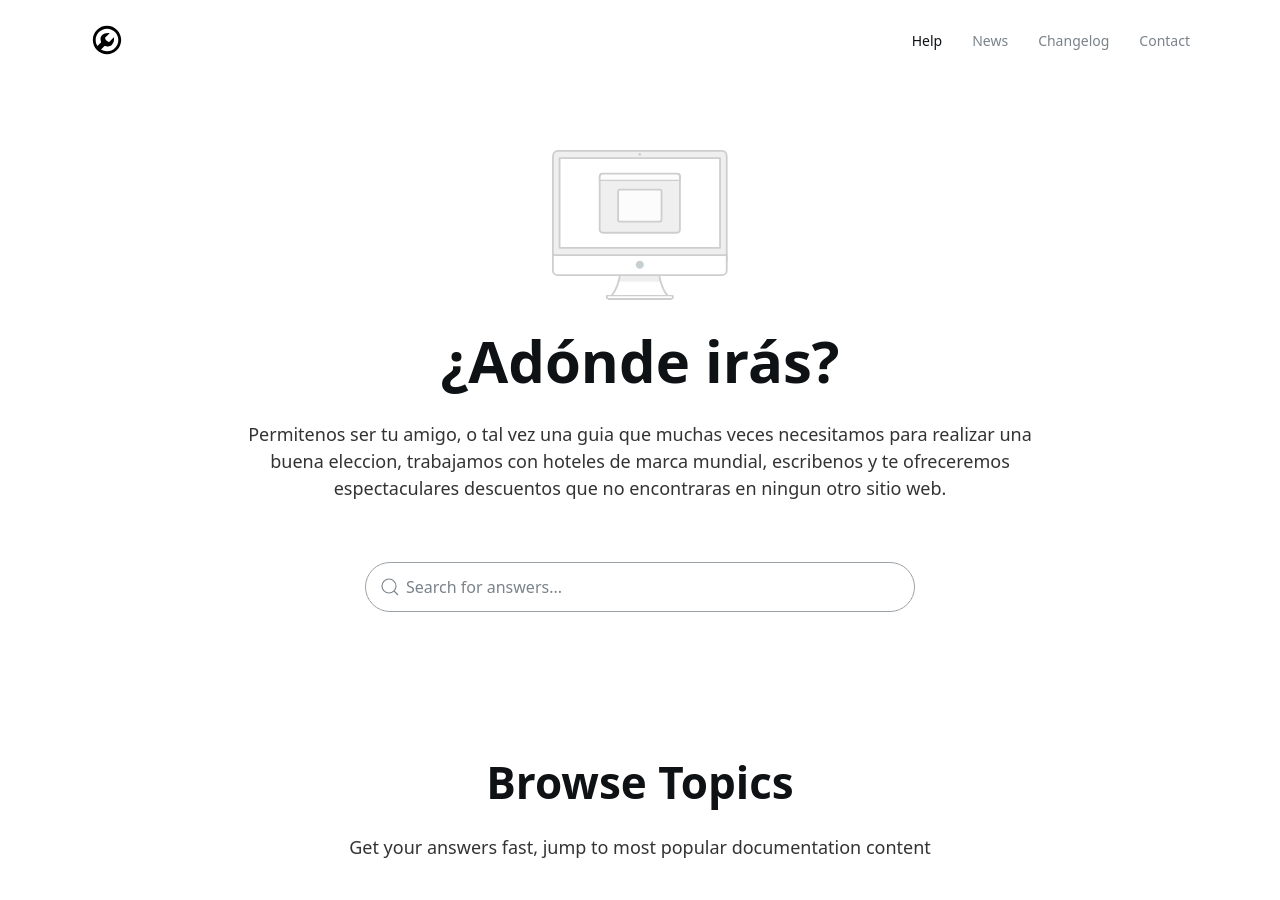
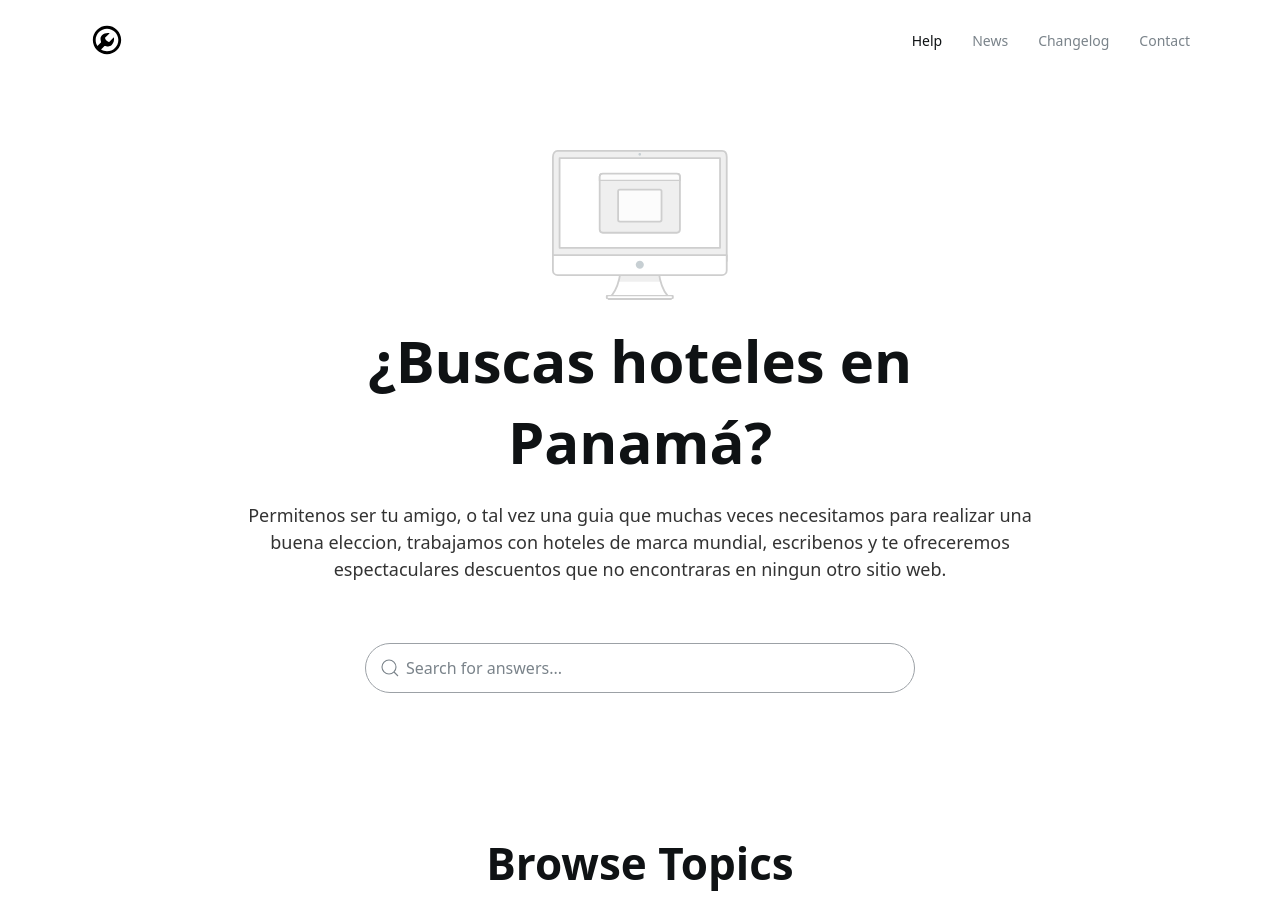
Before and after one commit to jelmii/jelmii.github.io, a Jekyll site: the page built from index.md, in a window 1280 px wide and 900 px high. Built offline with Jekyll 4.4.1, drawn with Linux system fonts in a browser that asks for light colours.

Commit message:
Update index.md

```diff
--- a/index.md
+++ b/index.md
@@ -1,7 +1,7 @@
 ---
 layout: home
 hero:
-    title: ¿Adónde irás?
+    title: ¿Buscas hoteles en Panamá?
     subtitle: Permitenos ser tu amigo, o tal vez una guia que muchas veces necesitamos para realizar una buena eleccion, trabajamos con  hoteles de marca mundial, escribenos y te ofreceremos espectaculares descuentos que no encontraras en ningun otro sitio web.
     image: imac.svg
     search: true
```
